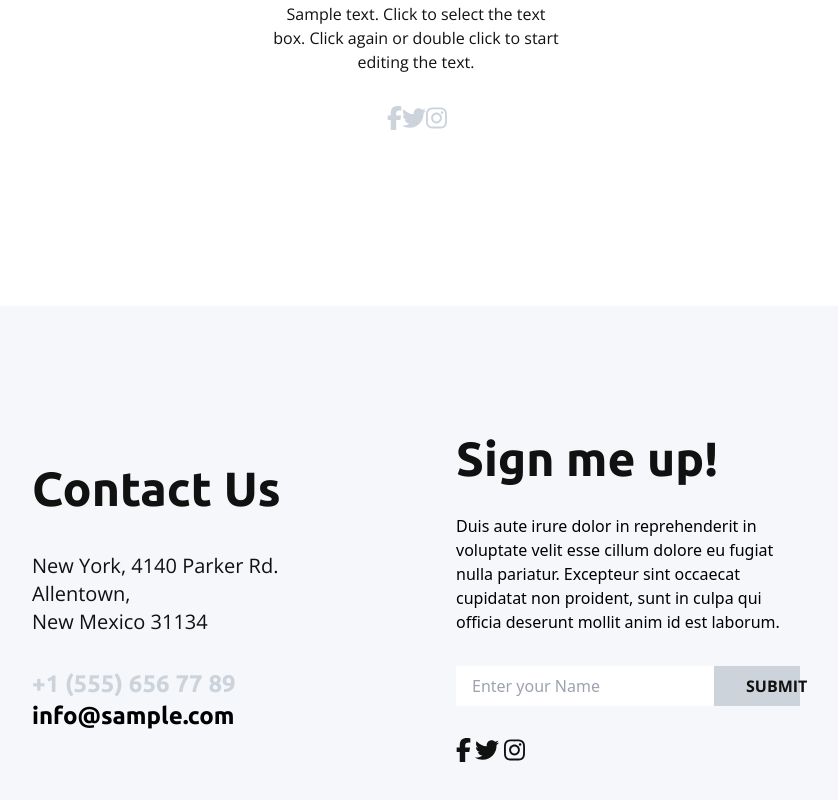
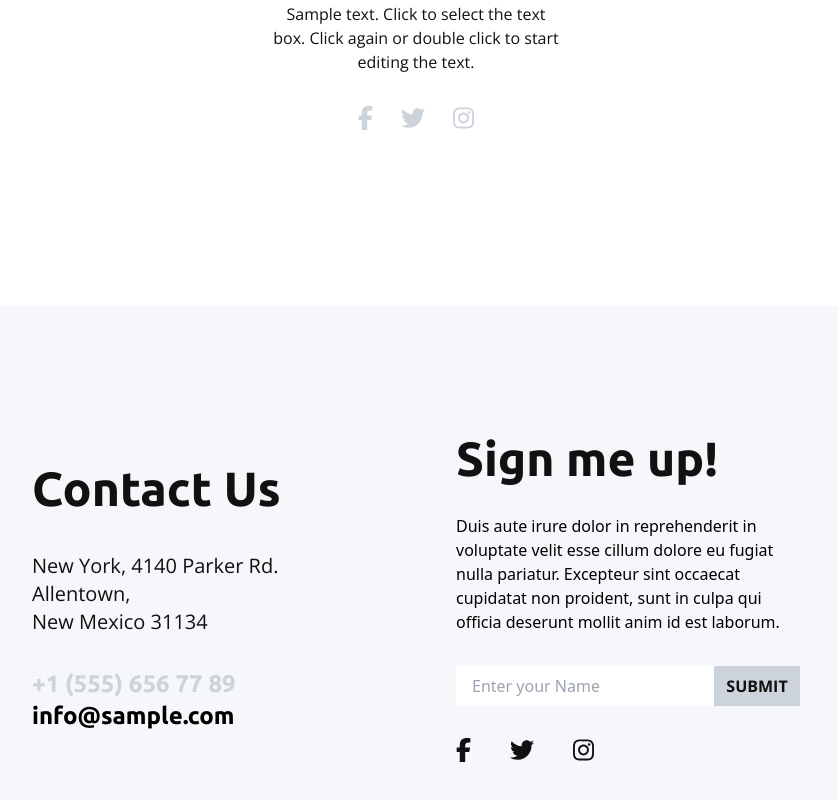
Before and after one commit to Fjolla2002/simple-project-vue-tailwindcss, a Vue app: page / in a window 1280 px wide. Shown: the part 6672-7472 px from the top of the page, without its empty margins (224-1062 px from the left). Built offline with nearby package versions, Linux system fonts and the light colour scheme.

Commit message:
another small change

```diff
--- a/src/components/Footer.vue
+++ b/src/components/Footer.vue
@@ -37,7 +37,7 @@
               class="lg:w-3/4 px-4 py-2 w-full"
             />
             <button
-              class="bg-primaryGray px-8 py-2 lg:w-1/4 w-full lg:mt-0 mt-4 text-base border-none uppercase font-bold font-openSans text-primaryBlack hover:bg-secondaryGray transition-all duration-300 ease-in-out"
+              class="bg-primaryGray py-2 lg:w-1/4 w-full lg:mt-0 mt-4 text-base border-none uppercase font-bold font-openSans text-primaryBlack hover:bg-secondaryGray transition-all duration-300 ease-in-out"
             >
               SUBMIT
             </button>
--- a/src/components/Shared/SocialMedias.vue
+++ b/src/components/Shared/SocialMedias.vue
@@ -1,6 +1,6 @@
 <template>
   <div
-    class="flex items-center justify-between lg:w-1/5 w-2/5 mt-8 text-2xl"
+    class="flex items-center justify-between lg:w-2/5 w-full mt-8 text-2xl"
     :class="textColor"
   >
     <font-awesome-icon
```
